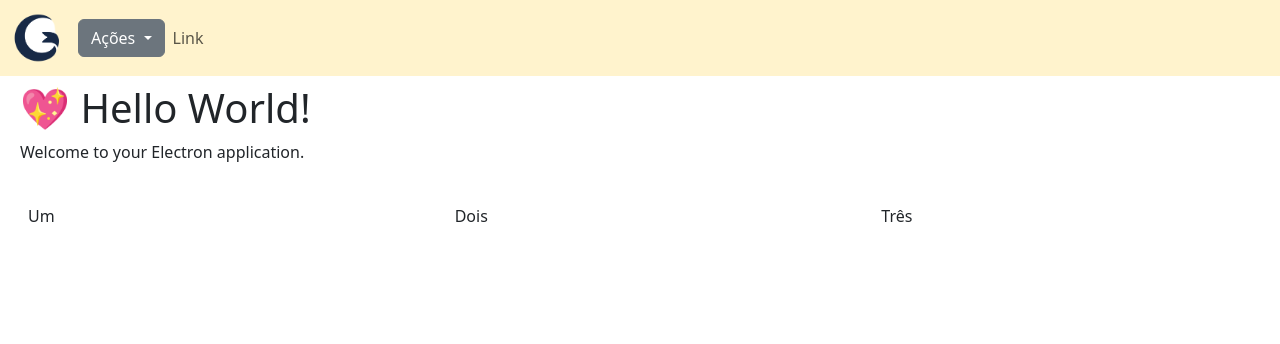
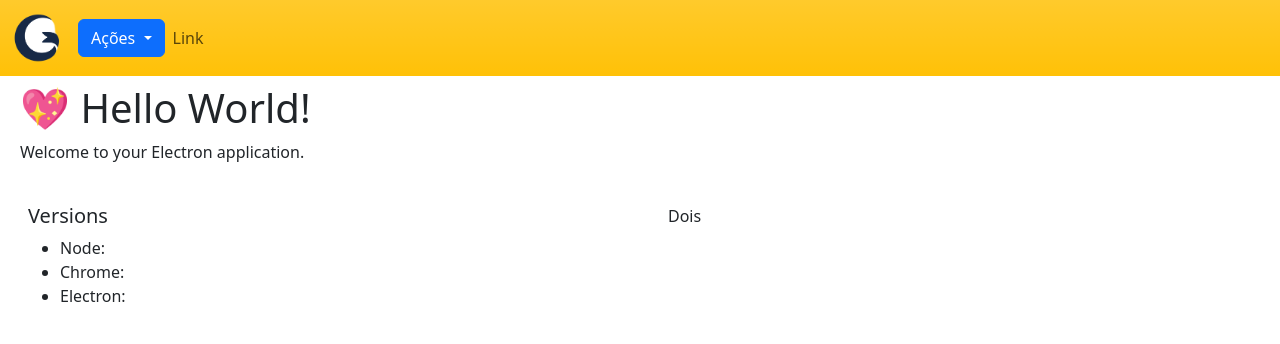
Before and after one commit to Gamb-Corp/gamb-conn, an Electron app: page src/index.html in a window 1280 px wide. Drawn offline with Linux system fonts and the light colour scheme; no server answers.

Commit message:
some interfaces

```diff
--- a/src/index.css
+++ /dev/null
@@ -1,7 +0,0 @@
-body {
-  font-family: -apple-system, BlinkMacSystemFont, 'Segoe UI', Roboto, Helvetica,
-    Arial, sans-serif;
-  margin: auto;
-  max-width: 38rem;
-  padding: 2rem;
-}
--- a/src/index.html
+++ b/src/index.html
@@ -7,14 +7,15 @@
     <title>Gamb Corp</title>
     <link href="./assets/css/bootstrap.min.css" rel="stylesheet" integrity="sha384-QWTKZyjpPEjISv5WaRU9OFeRpok6YctnYmDr5pNlyT2bRjXh0JMhjY6hW+ALEwIH" crossorigin="anonymous">
   </head>
+
   <body>
-    <nav class="navbar navbar-expand-sm bg-warning-subtle">
+    <nav class="navbar navbar-expand-sm bg-warning bg-gradient">
       <div class="container-fluid">
         <a class="navbar-brand" href="#">
           <img src="./assets/images/gamb-logo.png" class="img-fluid" alt="Gamb" width="50px">
         </a>
         <div class="dropdown">
-          <button class="btn btn-secondary dropdown-toggle" type="button" data-bs-toggle="dropdown" aria-expanded="false">
+          <button class="btn btn-primary dropdown-toggle" type="button" data-bs-toggle="dropdown" aria-expanded="false">
             Ações
           </button>
           <ul class="dropdown-menu">
@@ -43,16 +44,21 @@
       </div>
       <div class="row">
         <div class="col">
-          <div class="p-3">Um</div>
+          <div class="p-3">
+            <h5>Versions</h5>
+            <ul>
+              <li>Node: <b id="node-version"></b></li>
+              <li>Chrome: <b id="chrome-version"></b></li>
+              <li>Electron: <b id="electron-version"></b></li>
+            </ul>
+          </div>
         </div>
         <div class="col">
           <div class="p-3">Dois</div>
-        </div>
-        <div class="col">
-          <div class="p-3">Três</div>
         </div>
       </div>
     </div>
   </body>
   <script src="./assets/js/bootstrap.bundle.min.js" integrity="sha384-YvpcrYf0tY3lHB60NNkmXc5s9fDVZLESaAA55NDzOxhy9GkcIdslK1eN7N6jIeHz" crossorigin="anonymous"></script>
+  <script src="./renderer.js"></script>
 </html>
--- /dev/null
+++ b/src/renderer.js
@@ -0,0 +1,3 @@
+document.getElementById('node-version').innerText = versions.node()
+document.getElementById('chrome-version').innerText = versions.chrome()
+document.getElementById('electron-version').innerText = versions.electron()
```
Also changed, not shown: src/main.js (+12 -9 lines), src/preload.js (+7 -2 lines).
